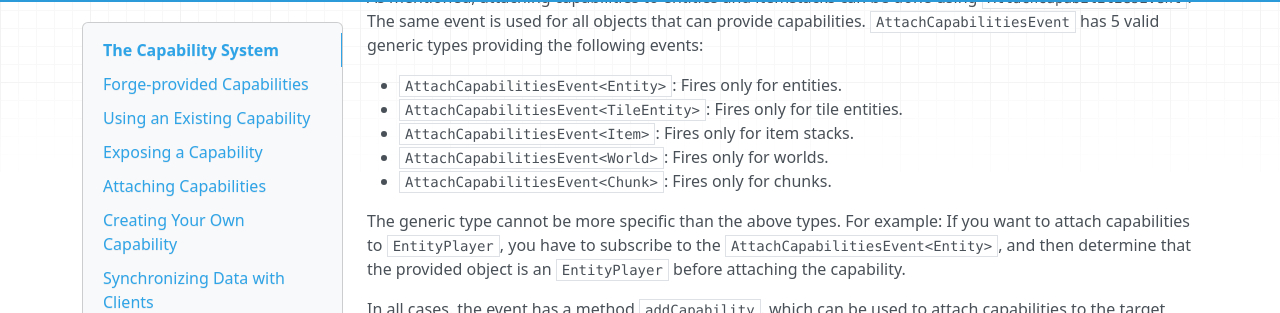
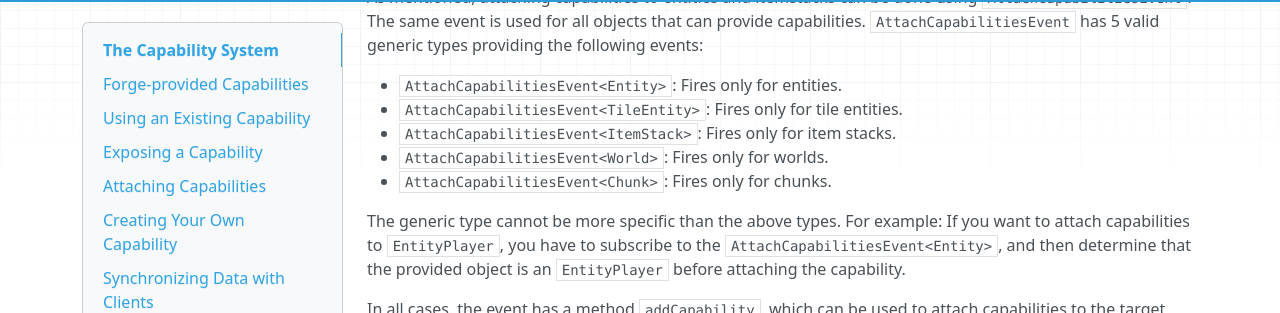
Before and after one commit to MinecraftForge/Documentation, an MkDocs documentation site: the page built from docs/datastorage/capabilities.md, in a window 1280 px wide and 900 px high, scrolled down 2407 px. Shown: the part 134-447 px from the top of the window. Built offline with MkDocs 1.6.1, drawn with Linux system fonts in a browser that asks for light colours; nearby versions of some CDN libraries; old or Windows-style settings are respelled for this version of MkDocs; part of the change alters nothing that is shown.

Commit message:
Capabilities attach to stacks, not items

```diff
--- a/docs/datastorage/capabilities.md
+++ b/docs/datastorage/capabilities.md
@@ -76,7 +76,7 @@ As mentioned, attaching capabilities to entities and itemstacks can be done usin
 
 * `AttachCapabilitiesEvent<Entity>`: Fires only for entities.
 * `AttachCapabilitiesEvent<TileEntity>`: Fires only for tile entities.
-* `AttachCapabilitiesEvent<Item>`: Fires only for item stacks.
+* `AttachCapabilitiesEvent<ItemStack>`: Fires only for item stacks.
 * `AttachCapabilitiesEvent<World>`: Fires only for worlds.
 * `AttachCapabilitiesEvent<Chunk>`: Fires only for chunks.
 
```
